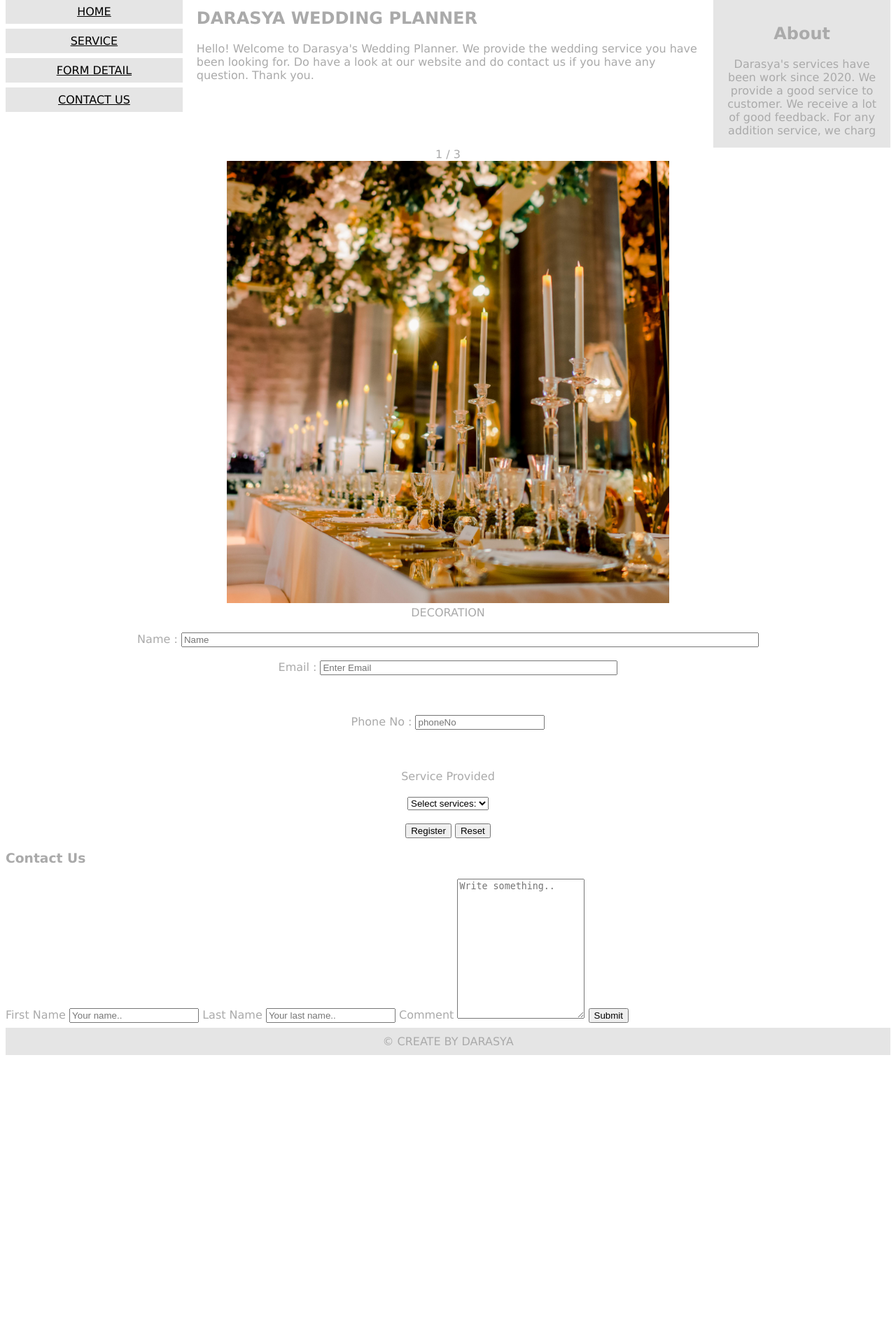
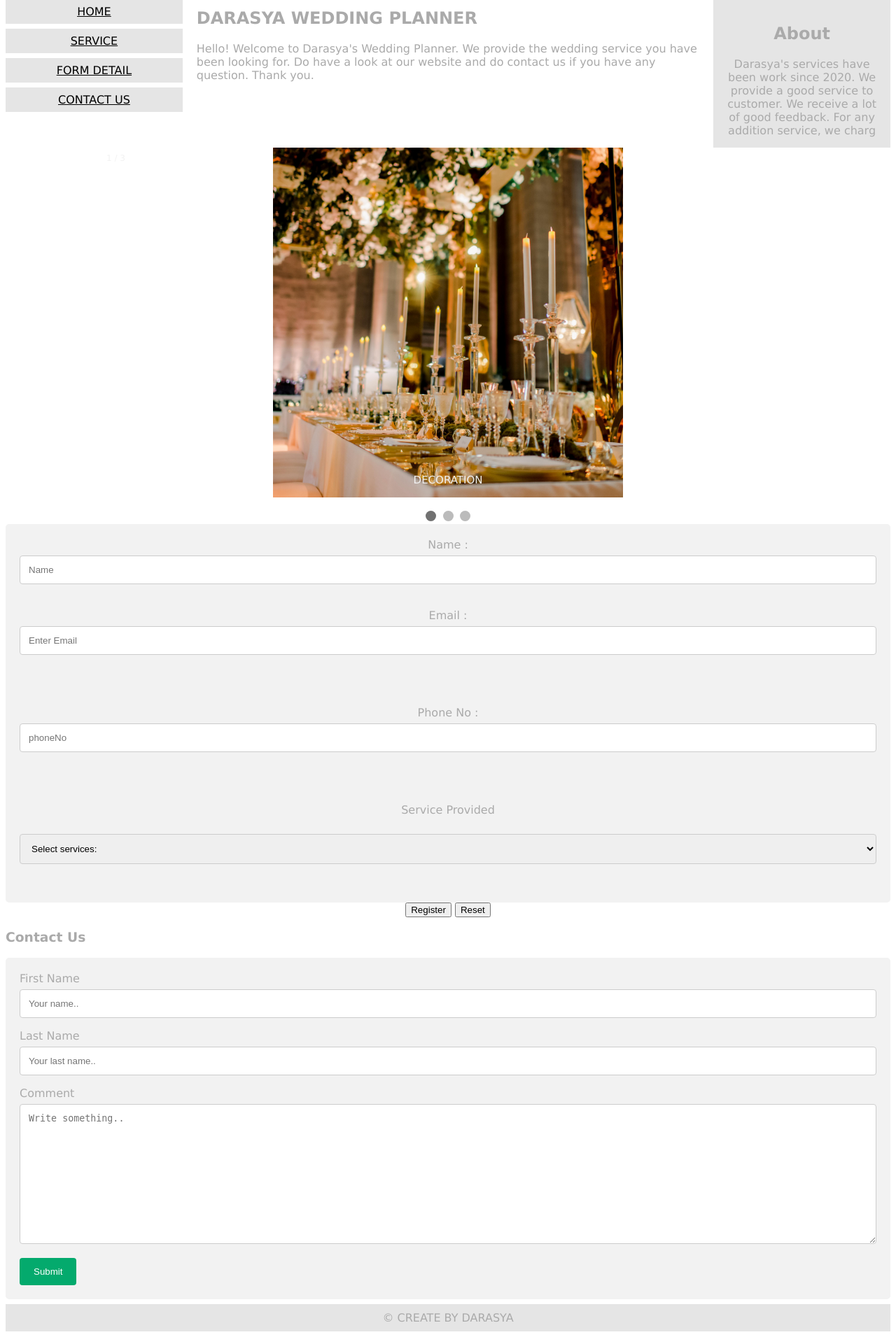
Before and after one commit to Frhsbrn/PBT1_WEBPROGRAMMING, a PHP site: page / in a window 1280 px wide. Shown: the part 127-2038 px from the top of the page at 70% size. Before the commit the page ends 1635 px from the top, so only its background shows below. Run offline with PHP 8.4, Linux system fonts and the light colour scheme.

Commit message:
Update style.css

```diff
--- a/style.css
+++ b/style.css
@@ -34,7 +34,140 @@
 
 @media only screen and (max-width: 620px) {
   /* For mobile phones: */
-    .menu, .main, .right {
+  .menu,
+  .main,
+  .right {
     width: 100%;
   }
 }
+
+/* SLIDESHOW */
+
+* {
+  box-sizing: border-box;
+}
+body {
+  font-family: Verdana, sans-serif;
+}
+.mySlides {
+  display: none;
+}
+img {
+  vertical-align: middle;
+}
+
+/* Slideshow container */
+.slideshow-container {
+  max-width: 1000px;
+  position: relative;
+  margin: auto;
+}
+
+/* Caption text */
+.text {
+  color: #f2f2f2;
+  font-size: 15px;
+  padding: 8px 12px;
+  position: absolute;
+  bottom: 8px;
+  width: 100%;
+  text-align: center;
+}
+
+/* Number text (1/3 etc) */
+.numbertext {
+  color: #f2f2f2;
+  font-size: 12px;
+  padding: 8px 12px;
+  position: absolute;
+  top: 0;
+}
+
+/* The dots/bullets/indicators */
+.dot {
+  height: 15px;
+  width: 15px;
+  margin: 0 2px;
+  background-color: #bbb;
+  border-radius: 50%;
+  display: inline-block;
+  transition: background-color 0.6s ease;
+}
+
+.active {
+  background-color: #717171;
+}
+
+/* Fading animation */
+.fade {
+  -webkit-animation-name: fade;
+  -webkit-animation-duration: 1.5s;
+  animation-name: fade;
+  animation-duration: 1.5s;
+}
+
+@-webkit-keyframes fade {
+  from {
+    opacity: 0.4;
+  }
+  to {
+    opacity: 1;
+  }
+}
+
+@keyframes fade {
+  from {
+    opacity: 0.4;
+  }
+  to {
+    opacity: 1;
+  }
+}
+
+/* On smaller screens, decrease text size */
+@media only screen and (max-width: 300px) {
+  .text {
+    font-size: 11px;
+  }
+}
+
+/*about us*/
+
+body {
+  font-family: Arial, Helvetica, sans-serif;
+}
+* {
+  box-sizing: border-box;
+}
+
+input[type="text"],
+select,
+textarea {
+  width: 100%;
+  padding: 12px;
+  border: 1px solid #ccc;
+  border-radius: 4px;
+  box-sizing: border-box;
+  margin-top: 6px;
+  margin-bottom: 16px;
+  resize: vertical;
+}
+
+input[type="submit"] {
+  background-color: #04aa6d;
+  color: white;
+  padding: 12px 20px;
+  border: none;
+  border-radius: 4px;
+  cursor: pointer;
+}
+
+input[type="submit"]:hover {
+  background-color: #45a049;
+}
+
+.container {
+  border-radius: 5px;
+  background-color: #f2f2f2;
+  padding: 20px;
+}
```
Lines whose indentation alone changed are shown as unchanged.
